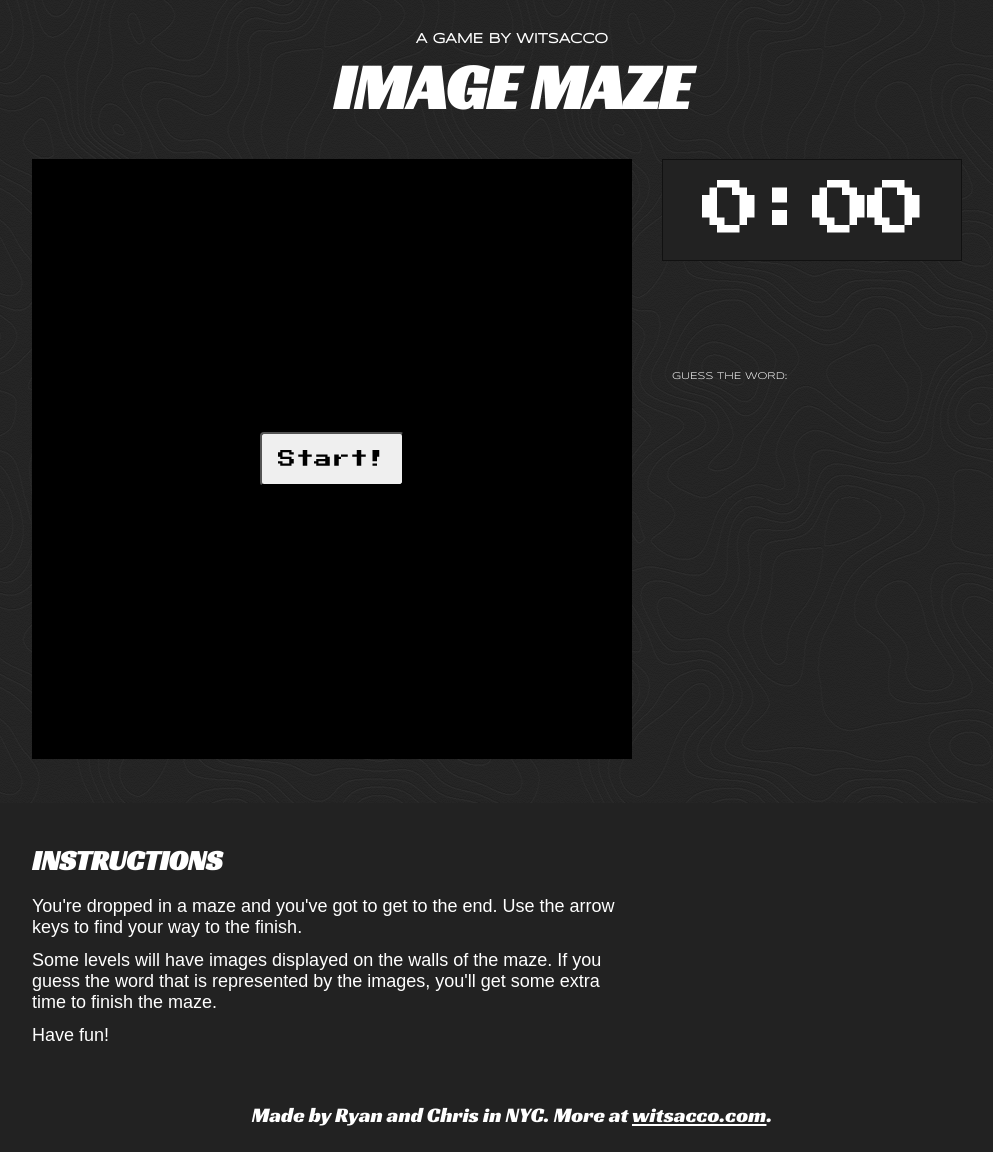
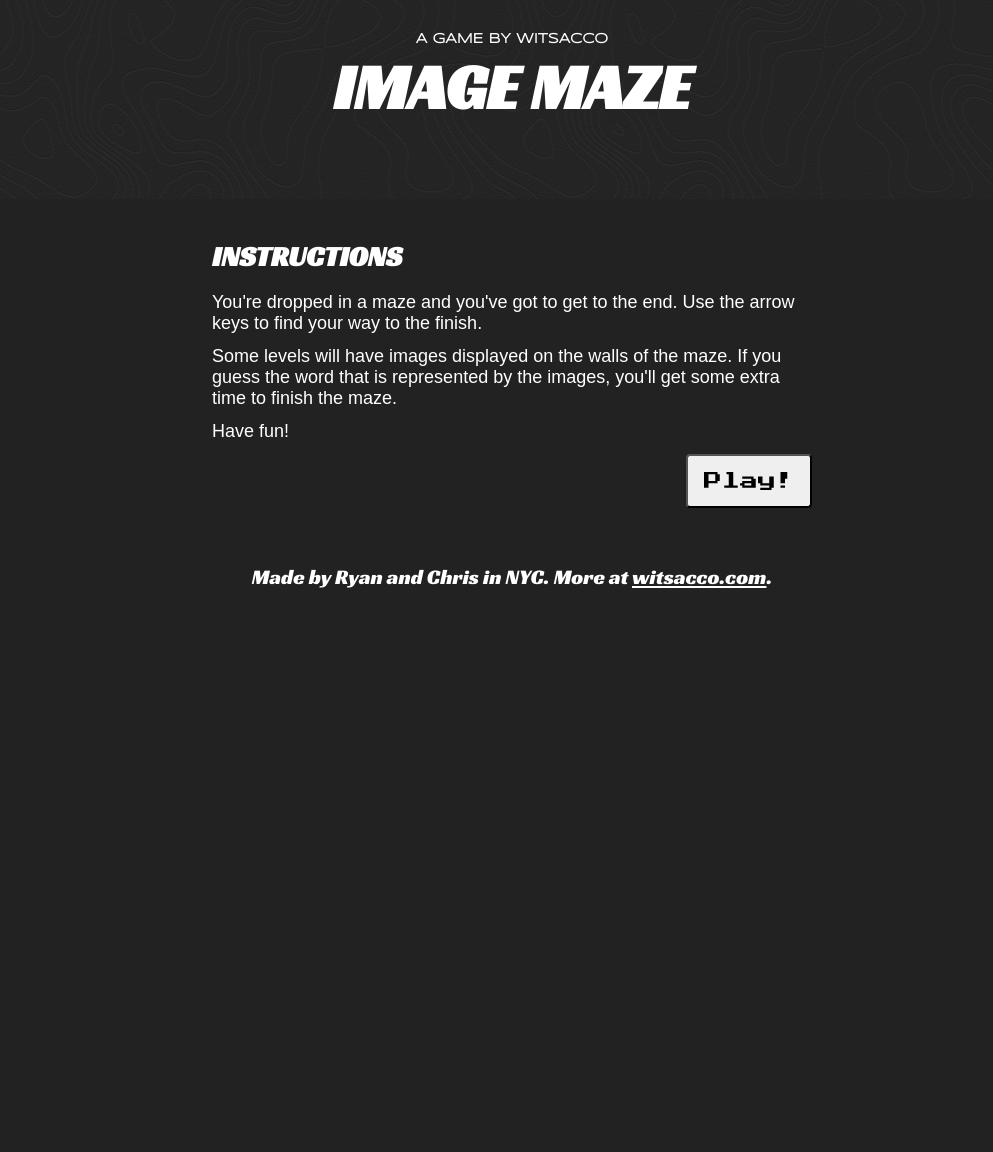
Before and after one commit to Witsacco/ImageMaze, a Flask app: page / in a window 1280 px wide. Shown: the whole page, without its empty margins (128-1121 px from the left). After the commit the page ends 588 px from the top, so only its background shows below. Run offline with Flask 2, Linux system fonts and the light colour scheme; some libraries are stand-ins or nearby versions; some web fonts are replaced.

Commit message:
Show the instructions before beginning the game

```diff
--- a/static/style/main.css
+++ b/static/style/main.css
@@ -40,15 +40,26 @@ header h1 {
 	font-size: 64px;
 }
 
-#startButton {
-	position: absolute;
-	top: 273px;
-	left: 228px;
+#gameArea {
+    display: none;
+}
+
+.right {
+    text-align: right;
+}
+
+.retro-button {
 	padding: 16px;
 	font-family: 'Press Start 2P', sans-serif;
 	font-size: 18px;
 	border-radius: 4px;
 	cursor: pointer;
+}
+
+#startButton {
+	position: absolute;
+	top: 273px;
+	left: 228px;
 }
 
 #mazeCanvas {
@@ -128,6 +139,8 @@ header h1 {
 }
 
 #instructions h3 {
+	width: 600px;
+	margin: 0 auto;
 	font-family: 'Racing Sans One', sans-serif;
 	font-size: 28px;
 	text-transform: uppercase;
@@ -136,6 +149,7 @@ header h1 {
 
 #instructions p {
 	width: 600px;
+	margin: 0 auto;
 	margin-bottom: 12px;
 	font-family: 'Basic', sans-serif;
 	font-size: 18px;
--- a/templates/index.html
+++ b/templates/index.html
@@ -88,6 +88,12 @@
 			$( "#startButton" ).click( function() {
 				game.loadNewLevel( $.proxy(manager.start, manager) );
 			});
+
+			// When clicking the play button, show the game.
+			$( "#playButton" ).click( function() {
+				$( "#gameArea" ).show( "blind", 1000 );
+				$( this ).hide();
+			});
 		});
 	</script>
 
@@ -138,7 +144,7 @@
 		<section id="gameArea">
 			<div class="center-wrapper">
 
-				<button id="startButton">Start!</button>
+				<button id="startButton" class="retro-button">Start!</button>
 				<canvas id="mazeCanvas" width="600" height="600"></canvas>
 
 				<div id="gameControls">
@@ -177,6 +183,9 @@
 
 			<p>Have fun!</p>
 
+			<p class="right">
+				<button id="playButton" class="retro-button">Play!</button>
+			</p>
 		</div>
 	</section>
 
@@ -187,7 +196,7 @@
 
 	<!-- Preload images for our maze textures -->
 	<img src="static/_images/bricks.jpeg" style="display: none;" />
-	<img src="static/_images/finish_crate.gif" style="display: none;" />
+	<img src="static/_images/goldbricks.jpeg" style="display: none;" />
 
  </body>
 </html>
```
